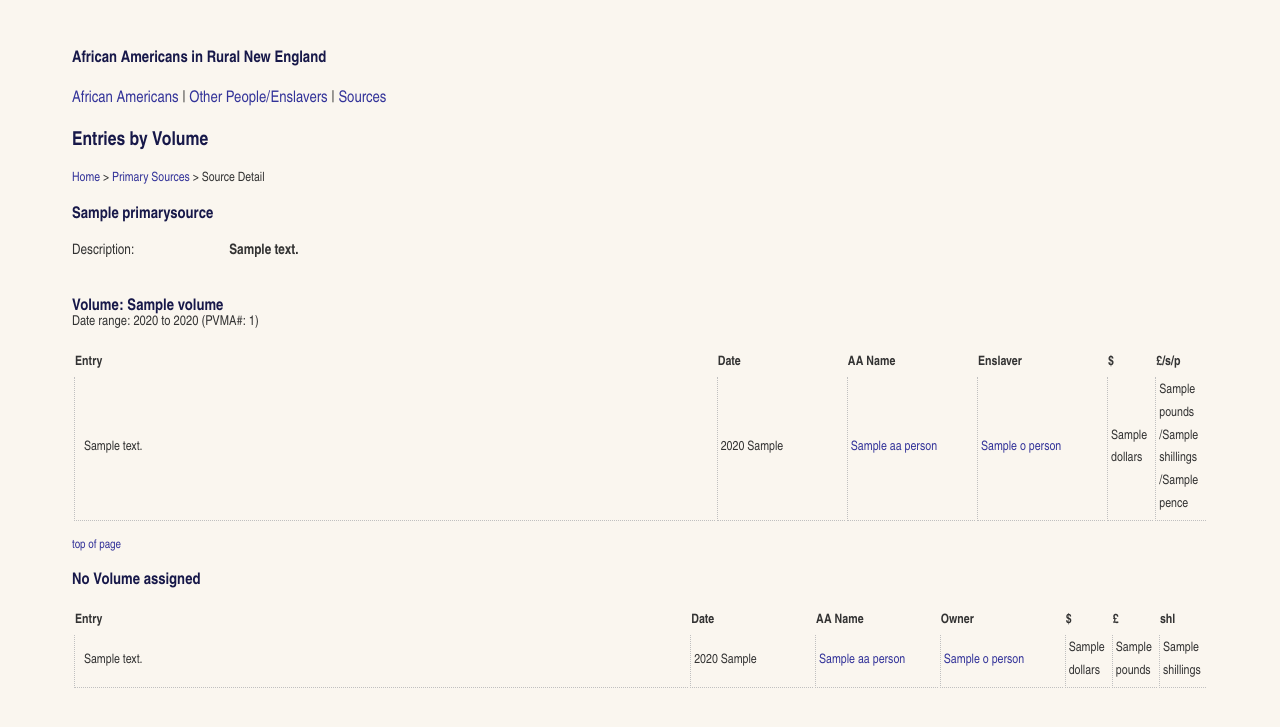
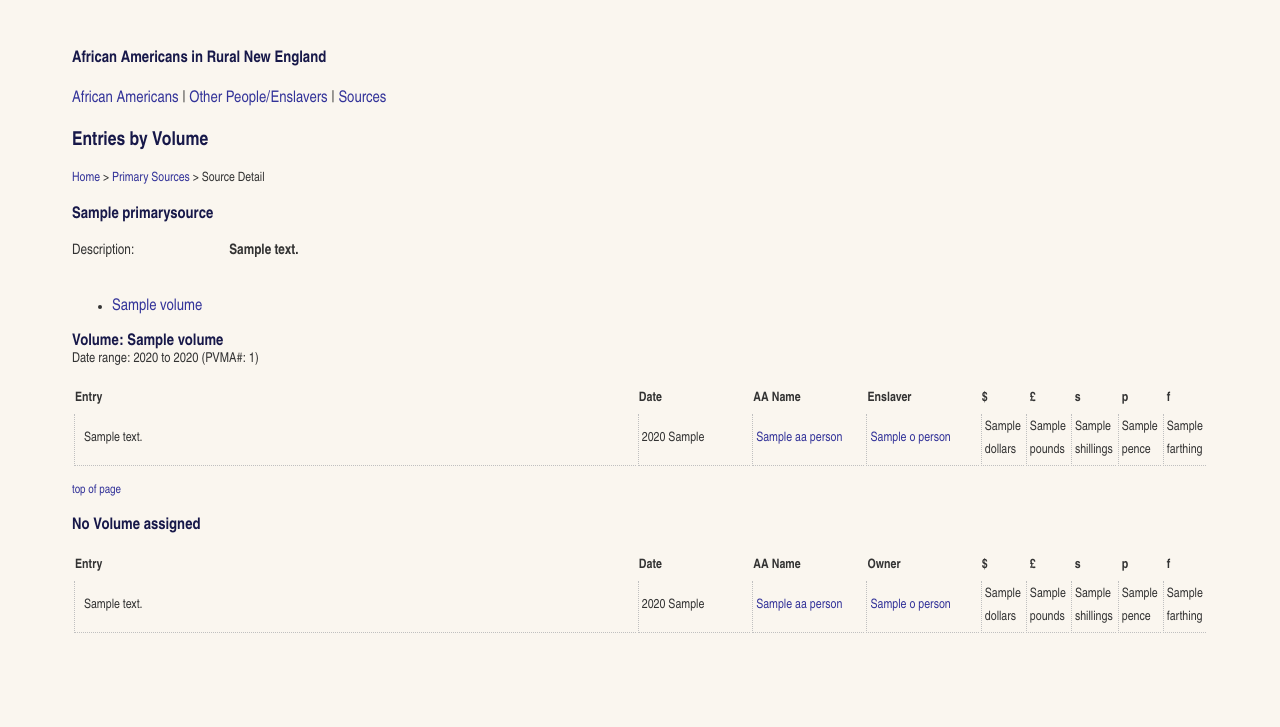
Before and after one commit to DigitalGizmo/aane_project, a Django app: template aane/templates/sources/source_detail.html in a window 1280 px wide. Shown: the top 727 px of the page. Run offline with Django 3.2, Linux system fonts and the light colour scheme; the template is opened without the code that fills it: most values are stand-ins (such as "Sample title", 1, 10 or a date in 2020).

Commit message:
format pounds shillings etc

```diff
--- a/aane/local_static/common/aane_style.css
+++ b/aane/local_static/common/aane_style.css
@@ -25,7 +25,7 @@ table 	{ width: 100%;	}
 th		{ text-align: left;	}
 td 		{ border-bottom: 1px dotted silver; border-left: 1px dotted silver; padding: 3px; }
 td.sm 	{ width: 3%;}
-td.xsm 	{ width: 2%;}
+td.xsm 	{ width: 1%;}
 td.med 	{ width: 6%;}
 td.medplus 	{ width: 10%;}
 td.medlrg { width: 15%;}
@@ -83,7 +83,7 @@ nav ul	{
 }
 
 .volume-subhead {
-	margin-top: -0.5em;
+	margin-top: -0.4em;
 	padding: none;
 	margin: none;
 	font-size: .85em;
--- a/aane/templates/sources/source_detail.html
+++ b/aane/templates/sources/source_detail.html
@@ -23,6 +23,15 @@
 	</dl>
 	<br clear="left">
 
+	<ul>
+		{% for volume in primarysource.volume_set.all %}
+			<li><a href="#{{ volume.id }}">
+				{{ volume.title|safe }}
+			</a> </li>
+		{% endfor %}
+		</ul>
+
+
 	{% for volume in primarysource.volume_set.all %}
 		<h3 id="{{ volume.id }}"  class="volume-heading">
 			Volume: {{ volume.title }}
@@ -44,8 +53,10 @@
 				<th>Enslaver</th>
 				<!-- <th>Imagex</th> -->
 				<th>$</th>
-				<th>&pound;/s/p</th>
-				<!-- <th>shl</th> -->
+				<th>&nbsp;&pound;</th>
+				<th>&nbsp;s</th>
+				<th>&nbsp;p</th>
+				<th>&nbsp;f</th>
 			</tr>
 			{% for entry in volume.sourceentry_set.all %}
 			<tr>
@@ -84,21 +95,18 @@
 				<td class="xsm">
 					{% if entry.dollars %} {{ entry.dollars }}{% endif %}
 				</td>
-				<td class="sm">
-					{% if entry.pounds %}
-						{{ entry.pounds }}
-					{% endif %}
-					{% if entry.shillings %}
-						/{{ entry.shillings }}
-					{% endif %}
-					{% if entry.pence %}
-						/{{ entry.pence }}
-					{% endif %}
-
+				<td class="xsm">
+					{% if entry.pounds %} {{ entry.pounds }}{% endif %}
 				</td>
-				<!-- <td class="xsm">
+				<td class="xsm">
 					{% if entry.shillings %} {{ entry.shillings }}{% endif %}
-				</td>			 -->
+				</td>
+				<td class="xsm">
+					{% if entry.pence %} {{ entry.pence }}{% endif %}
+				</td>
+				<td class="xsm">
+					{% if entry.farthing %} {{ entry.farthing }}{% endif %}
+				</td>
 			</tr>
 			{% endfor %}
 		</table>
@@ -117,8 +125,10 @@
 			<th>Owner</th>
 			<!-- <th>Image</th> -->
 			<th>$</th>
-			<th>&pound;</th>
-			<th>shl</th>
+			<th>&nbsp;&pound;</th>
+			<th>&nbsp;s</th>
+			<th>&nbsp;p</th>
+			<th>&nbsp;f</th>
 		</tr>
 		{% for entry in entries_no_vol %}
 		<tr>
@@ -163,6 +173,12 @@
 			<td class="xsm">
 				{% if entry.shillings %} {{ entry.shillings }}{% endif %}
 			</td>
+			<td class="xsm">
+				{% if entry.pence %} {{ entry.pence }}{% endif %}
+			</td>
+			<td class="xsm">
+				{% if entry.farthing %} {{ entry.farthing }}{% endif %}
+			</td>
 		</tr>
 		{% endfor %}
 	</table>
```
Also changed, not shown: aane/templates/sources/entry_detail.html (+8 -9 lines).
